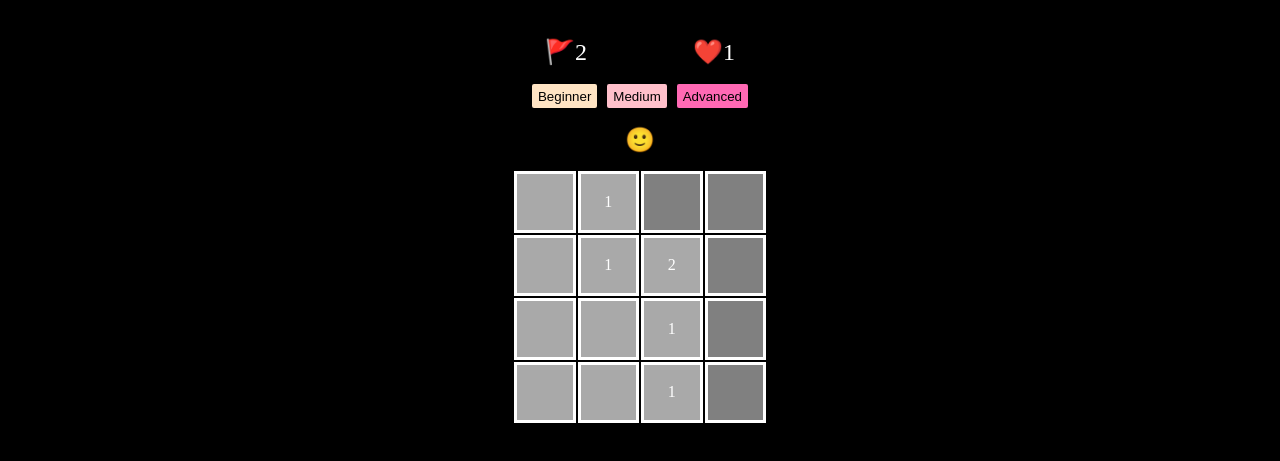
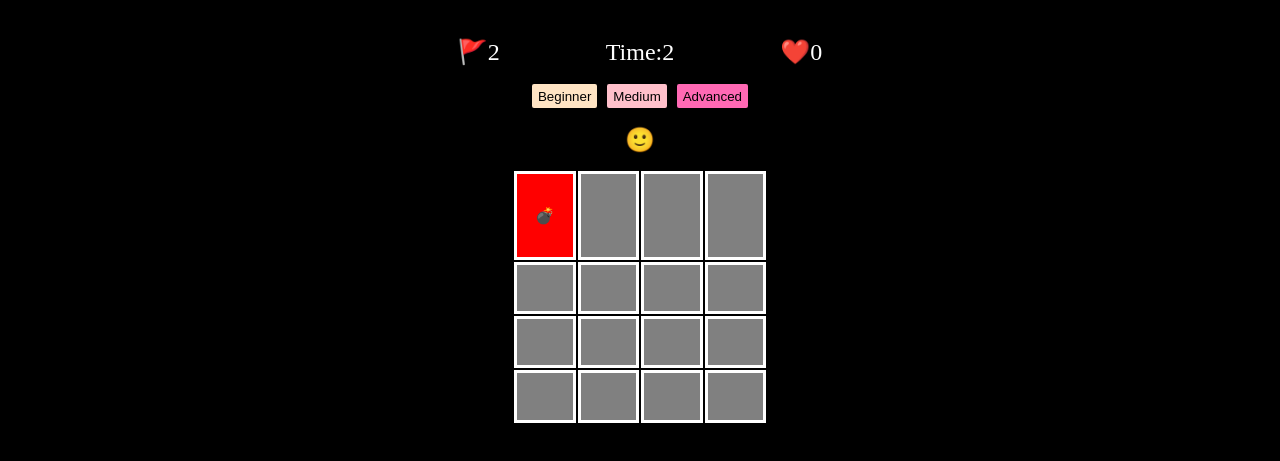
Before and after one commit to morguttman/Mine-Sweepper-march, a plain HTML site: page index.html in a window 1280 px wide. Both pictures are taken after a click on the element 544 px from the left and 314 px from the top of the page. Shown: the part 113-574 px from the top of the page. Drawn offline with Linux system fonts and the light colour scheme.

Commit message:
5th upload 11/5

```diff
--- a/index.html
+++ b/index.html
@@ -11,6 +11,7 @@
       <h2 class="title-name">Mine Sweeper</h2>
       <div class="icons">
         <span class="flags">🚩<span class="flags-number"></span></span>
+        <span class="time"><span class="timer"></span></span>
         <span class="lives">❤️<span class="life-number"></span></span>
       </div>
 
@@ -27,7 +28,7 @@
       </div>
 
       <div class="icons">
-        <span class="smiley" onclick="init()">🙂</span>
+        <span class="smiley" onclick="init(); stopTimer()">🙂</span>
       </div>
 
       <table class="board-container" oncontextmenu="return false;">
--- a/mine.js
+++ b/mine.js
@@ -1,29 +1,40 @@
 const MINE = "💣";
-
+var gShowMineInterval;
 var gMines = [];
 
 function createMines(board) {
   gMines = [];
+  // var gMine = createMine();
+
   for (i = 0; i < gLevel.MINES; i++) {
-    console.log(gLevel.MINES);
     createMine(board);
+
+    // console.log(gLevel.MINES);
   }
 }
 
 function createMine(board) {
   const mine = {
     location: {
-      i: getRandomIntInclusive(0, gLevel.SIZE - 1),
-      j: getRandomIntInclusive(0, gLevel.SIZE - 1),
+      i: getRandomInt(0, gLevel.SIZE - 1),
+      j: getRandomInt(0, gLevel.SIZE - 1),
     },
   };
 
   board[mine.location.i][mine.location.j].isMine = true;
-  //console.log( board[mine.location.i][mine.location.j].isMine);
-  //gMines.push(mine);
+  console.log(mine);
+  console.log(mine.location.i, mine.location.j);
+
+  //console.log(gMines[i]);
+
+  // if (gMines)
+  // if (gMines.includes(mine)) console.log("in array");
+
   // board[mine.location.i][mine.location.j] = MINE;
-  console.log(mine.location);
+
   //renderCell(mine.location, MINE);
+
+  return mine;
 }
 
 function renderAllMines(gBoard) {
@@ -39,3 +50,21 @@ function renderAllMines(gBoard) {
     }
   }
 }
+
+function clearMine(cell) {
+  cell.innerText = "";
+  cell.style.backgroundColor = "gray";
+}
+
+function showMine(cell) {
+  cell.innerText = MINE;
+  cell.style.backgroundColor = "red";
+  setTimeout(() => clearMine(cell), 3000);
+}
+
+/* function showMineInterval() {
+  gShowMineInterval = setInterval(function () {
+    showMine();
+  }, 3000);
+  clearInterval(gShowMineInterval);
+} */
--- a/mineSwepper.css
+++ b/mineSwepper.css
@@ -79,6 +79,10 @@ table {
   font-size: x-large;
 }
 
+.time {
+  margin-left: 100px;
+}
+
 .hidden {
   display: none;
 }
--- a/mineSwepper.js
+++ b/mineSwepper.js
@@ -19,7 +19,7 @@ class gCell {
   }
 }
 
-var gGame;
+var gGame = {};
 var isVictory;
 var gClickedCell;
 var gMinesClickedCount = 0;
@@ -28,12 +28,13 @@ var gCellLocation = onCellClicked();
 var gFlags;
 var gBoard;
 var gMinesMarked;
+var gTimerInterval;
 
 function init() {
   gMinesMarked = 0;
   gMinesClickedCount = 0;
   gBoard = buildBoard(gLevel.SIZE);
-  console.log("***size***", gLevel.SIZE);
+  // console.log("***size***", gLevel.SIZE);
   renderBoard(gBoard);
   createMines(gBoard);
   countMinesAroundCell(gBoard);
@@ -48,12 +49,13 @@ function init() {
     markedCount: 0,
     secsPassed: 0,
   };
+  setTimer();
 }
 
 //countMinesAroundCell(gBoard);
 
 function buildBoard(size) {
-  console.log("size is", size);
+  // console.log("size is", size);
   const board = [];
   for (var i = 0; i < size; i++) {
     board[i] = [];
@@ -62,12 +64,12 @@ function buildBoard(size) {
       board[i][j] = new gCell({ i, j }, 0, false, false, false);
     }
   }
-  console.log(board);
+  //console.log(board);
   return board;
 }
 
 function renderBoard(board) {
-  console.log("render", board);
+  // console.log("render", board);
   var strHtml = "";
   //console.log(board);
 
@@ -113,7 +115,12 @@ function countMinesAroundCell(gBoard) {
 }
 
 function onCellClicked(cell) {
-  console.log("mines clicked", gMinesClickedCount);
+  if (gGame.shownCount === 0) {
+    console.log(gGame.shownCount);
+    console.log(gGame.secsPassed);
+    startTimer();
+  }
+  //console.log("mines clicked", gMinesClickedCount);
   var cellLocation = getLocation(cell);
 
   //console.log(cellLocation);
@@ -127,15 +134,16 @@ function onCellClicked(cell) {
   if (gBoard[i][j].isMarked) return;
   gBoard[i][j].isShown = true;
   gGame.shownCount++;
-  console.log(gBoard);
+  //console.log(gBoard);
   elCell.innerText = gBoard[i][j].minesAroundCell;
 
   if (gBoard[i][j].minesAroundCell === 0) elCell.innerText = " ";
   cell.style.backgroundColor = "darkgray";
 
   if (gBoard[i][j].isMine) {
-    elCell.innerText = MINE;
-    elCell.style.backgroundColor = "red";
+    showMine(elCell);
+    gBoard[i][j].isShown = false;
+    gGame.shownCount--;
     gMinesClickedCount++;
 
     subLives();
@@ -164,9 +172,9 @@ function onCellClicked(cell) {
 // console.log(cell);
 
 function getLocation(cell) {
-  console.log(cell);
+  //console.log(cell);
   var list = cell.classList.value;
-  console.log(list);
+  //console.log(list);
   var location = list.slice(10);
   var position = location.split("-");
   //console.log(position);
@@ -181,15 +189,14 @@ function renderCell(location, value) {
 }
 
 function levelClicked(btn) {
-  console.log(btn);
+  stopTimer();
+  gGame.secsPassed = 0;
   if (btn.classList.contains("Beginner-btn")) {
     gLevel.SIZE = 4;
     gLevel.MINES = 2;
     gLevel.LIVES = 1;
   }
   if (btn.classList.contains("Medium-btn")) {
-    console.log("glLevel 8");
-
     gLevel.SIZE = 8;
     gLevel.MINES = 14;
     gLevel.LIVES = 3;
@@ -201,6 +208,7 @@ function levelClicked(btn) {
     gLevel.LIVES = 3;
   }
   init();
+  console.log(gGame.shownCount);
 }
 
 function setLives(level) {
@@ -211,8 +219,7 @@ function setLives(level) {
 function subLives() {
   if (gLifeLeft === 0) return;
   gLifeLeft--;
-  // console.log("LifeLeft", gLifeLeft);
-  // console.log(gLevel.LIVES);
+
   document.querySelector(".life-number").innerText = gLifeLeft;
 }
 
@@ -241,7 +248,7 @@ function clickNeigCells(cellLocation) {
       const cell = document.querySelector(
         `.cell-${neigCell.location.i}-${neigCell.location.j}`
       );
-      console.log("neigbor cell", cell, neigCell.location, neigCell);
+      // console.log("neigbor cell", cell, neigCell.location, neigCell);
       onCellClicked(cell);
     }
 
@@ -252,7 +259,7 @@ function clickNeigCells(cellLocation) {
 function markCell(cell) {
   // console.log("marked cell");
   var cellLocation = getLocation(cell);
-  console.log(cellLocation);
+  // console.log(cellLocation);
   var i = +cellLocation[0];
   var j = +cellLocation[1];
   var elCell = document.querySelector(
@@ -276,8 +283,8 @@ function markCell(cell) {
     if (gBoard[i][j].isMine && gBoard[i][j].isMarked) {
       gMinesMarked++;
       gGame.shownCount++;
-      console.log(gBoard[i][j]);
-      console.log("mines found", gMinesMarked);
+      // console.log(gBoard[i][j]);
+      // console.log("mines found", gMinesMarked);
     }
 
     gFlags--;
@@ -290,10 +297,10 @@ function markCell(cell) {
 }
 
 function unMarkCell(cell) {
-  console.log("unmark cell");
+  //console.log("unmark cell");
   var cellLocation = getLocation(cell);
 
-  console.log(cellLocation);
+  //console.log(cellLocation);
   var i = +cellLocation[0];
   var j = +cellLocation[1];
   var elCell = document.querySelector(
@@ -305,7 +312,7 @@ function unMarkCell(cell) {
     gFlags++;
     gMinesMarked--;
     gGame.shownCount--;
-    console.log(gMinesMarked, gGame.shownCount);
+    // console.log(gMinesMarked, gGame.shownCount);
   }
 
   if (gBoard[i][j].isMarked) {
@@ -327,6 +334,7 @@ function gameOverModal() {
     document.querySelector(".modal").innerHTML = `<span>GAME OVER</span> <br>
   <button onclick = "init()">Try again</button>`;
   }
+  stopTimer();
 }
 
 function checkIfWin() {
@@ -342,6 +350,7 @@ function checkIfWin() {
   ) {
     isVictory = true;
     gameOverModal();
+    stopTimer();
   }
   /* for (var i = 0; i < gBoard.length; i++) {
     for (var j = 0; j < gBoard.length; j++) {
@@ -350,3 +359,19 @@ function checkIfWin() {
       if ((cell.isShown = false)) return;
       if (cell.isShown && gMinesMarked == gLevel.MINES) isVictory = true; */
 }
+
+function setTimer() {
+  var elTimer = document.querySelector(".time");
+  elTimer.innerText = `Time:${gGame.secsPassed}`;
+}
+
+function startTimer() {
+  gTimerInterval = setInterval(() => {
+    gGame.secsPassed++;
+    setTimer();
+  }, 1000);
+}
+
+function stopTimer() {
+  clearInterval(gTimerInterval);
+}
--- a/utils.js
+++ b/utils.js
@@ -1,5 +1,6 @@
 "use strict";
 
-function getRandomIntInclusive(min, max) {
-  return Math.floor(Math.random() * (max - min + 1)) + min;
+function getRandomInt(min, max) {
+  var random = Math.floor(Math.random() * (max - min) + min);
+  return random;
 }
```
